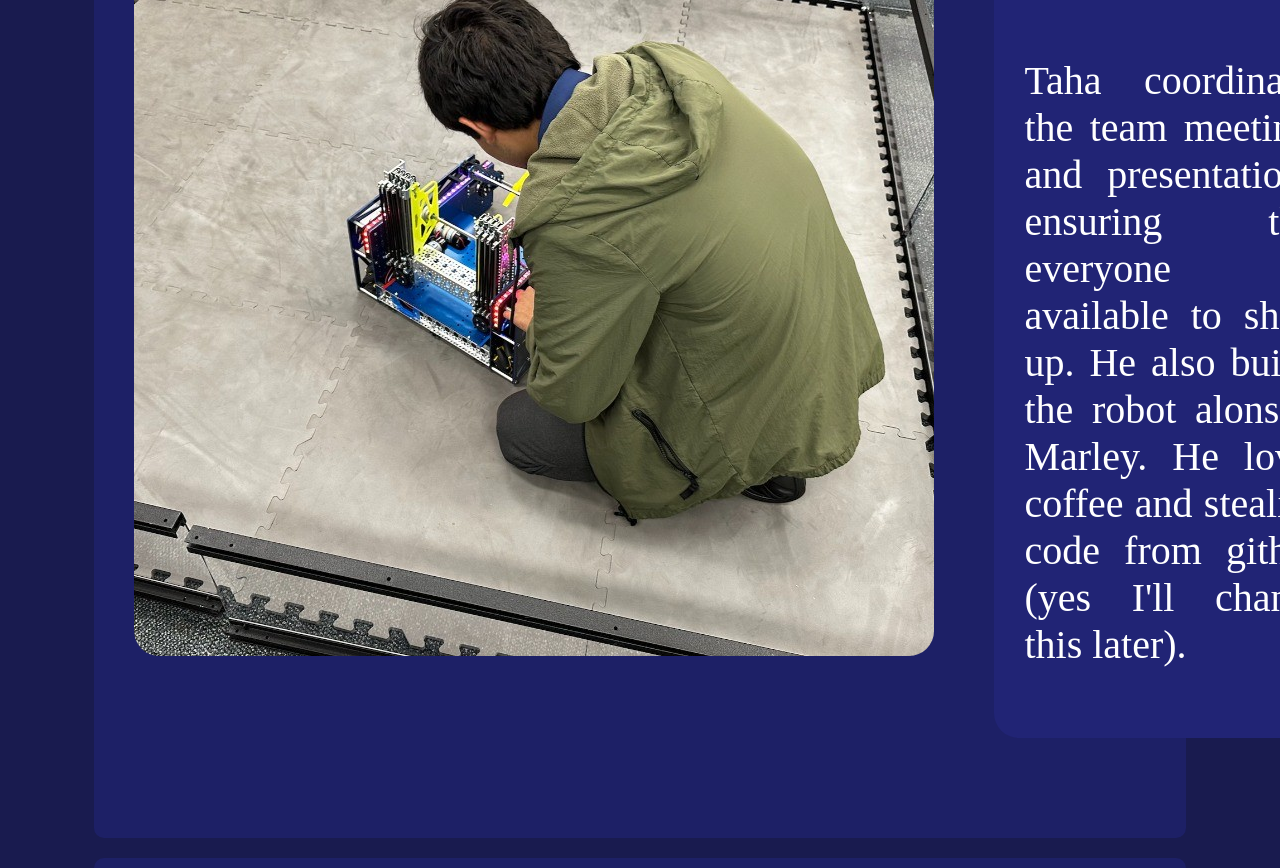
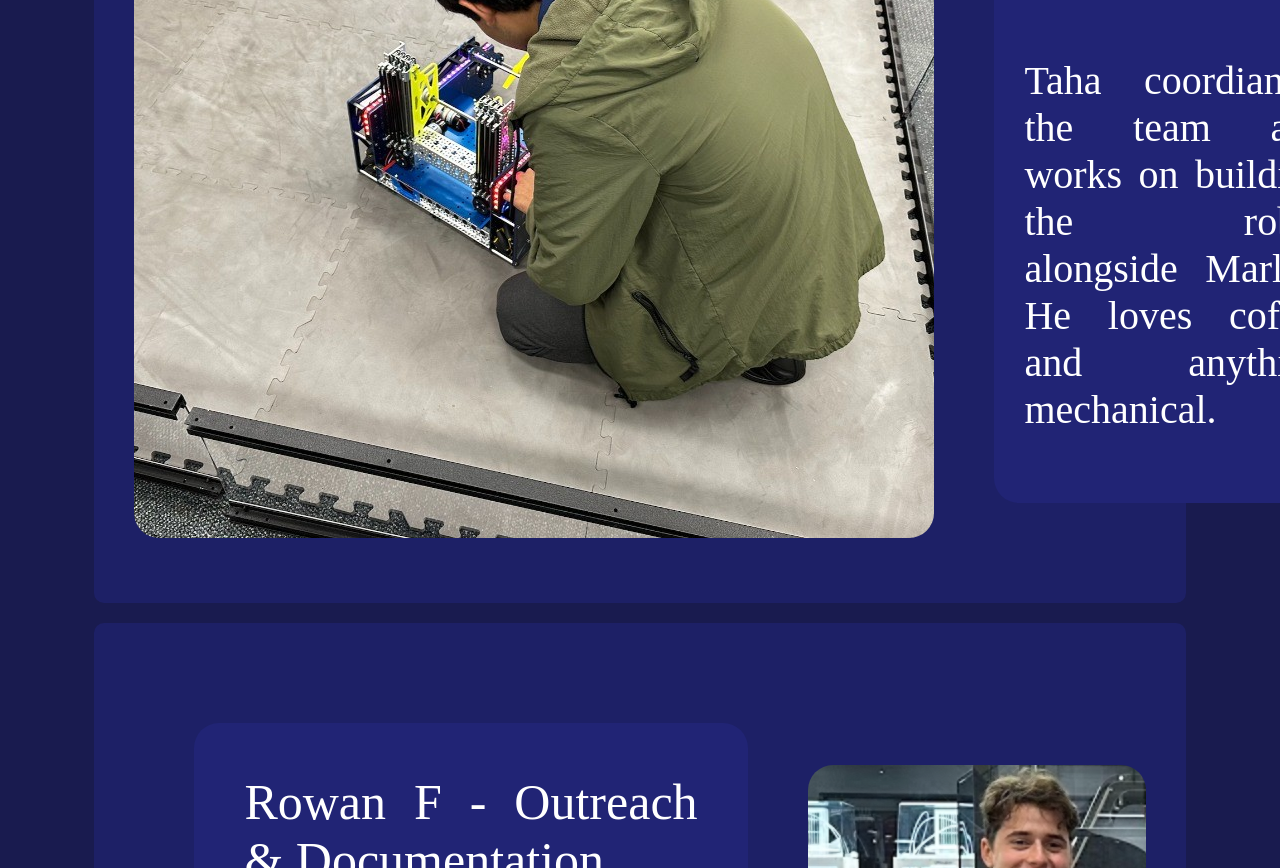
Before and after one commit to ParadoxIsCoding/ironlionsftc.github.io, a plain HTML site: page index.html in a window 1280 px wide. Shown: the part 2663-3531 px from the top of the page. Drawn offline with Linux system fonts and the light colour scheme.

Commit message:
Update index.html

```diff
--- a/index.html
+++ b/index.html
@@ -41,7 +41,7 @@
 			<img src="taha.png">
 			<div class="text_column">
 				<p class="paragraph_heading">Taha S - Coordination & Build</p>
-				<p>Taha coordinates the team meetings and presentations, ensuring that everyone is available to show up. He also builds the robot alonside Marley. He loves coffee and stealing code from github (yes I'll change this later).</p>
+				<p>Taha coordiantes the team and works on building the robot alongside Marley. He loves coffee and anything mechanical. </p>
 			</div>
 		</div>
 		<div class="image_and_text_container">
```
